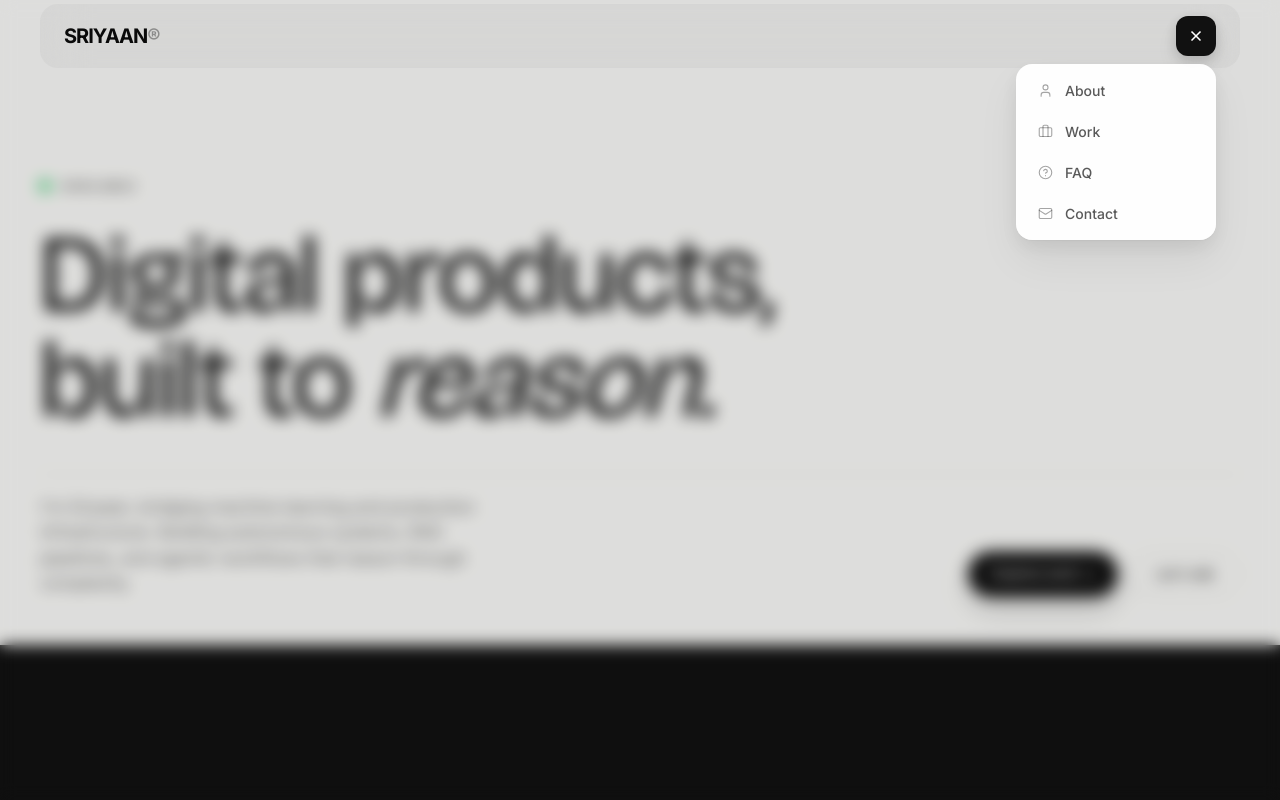
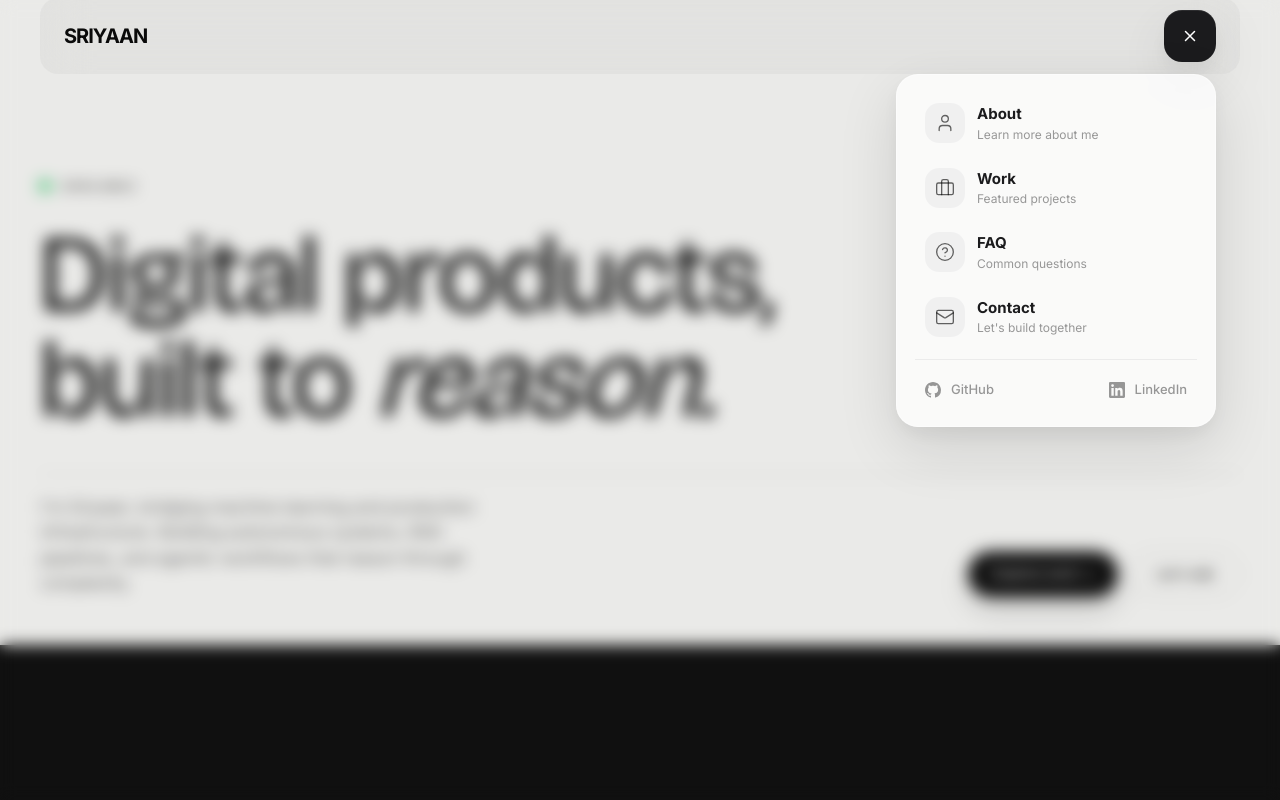
Before and after one commit to sheshanthShettyun/portfoliov2, a Next.js app: page / in a window 1280 px wide. Both pictures are taken after a click on the button 1196 px from the left and 36 px from the top of the page. Shown: the top 800 px of the page. Built offline with nearby package versions, Linux system fonts and the light colour scheme; no server answers.

Commit message:
feat: glassmorphism nav with floating dropdown and card-style items

```diff
--- a/src/components/Nav.tsx
+++ b/src/components/Nav.tsx
@@ -1,14 +1,16 @@
 "use client";
 import { AnimatePresence, motion } from "framer-motion";
-import { Briefcase, HelpCircle, Mail, Menu, User, X } from "lucide-react";
 import { useState, useEffect } from "react";
+import { User, Briefcase, HelpCircle, Mail, ChevronRight } from "lucide-react";
 
-const links = [
-  { label: "About", href: "#about", icon: User },
-  { label: "Work", href: "#projects", icon: Briefcase },
-  { label: "FAQ", href: "#faq", icon: HelpCircle },
-  { label: "Contact", href: "#contact", icon: Mail },
+const menuItems = [
+  { label: "About", subtitle: "Learn more about me", href: "#about", icon: User },
+  { label: "Work", subtitle: "Featured projects", href: "#projects", icon: Briefcase },
+  { label: "FAQ", subtitle: "Common questions", href: "#faq", icon: HelpCircle },
+  { label: "Contact", subtitle: "Let's build together", href: "#contact", icon: Mail },
 ];
+
+const ease = [0.22, 0.61, 0.36, 1] as const;
 
 export default function Nav() {
   const [menuOpen, setMenuOpen] = useState(false);
@@ -26,8 +28,8 @@ export default function Nav() {
             initial={{ opacity: 0 }}
             animate={{ opacity: 1 }}
             exit={{ opacity: 0 }}
-            transition={{ duration: 0.25 }}
-            className="fixed inset-0 z-40 bg-black/10 backdrop-blur-sm"
+            transition={{ duration: 0.2 }}
+            className="fixed inset-0 z-40 bg-black/5 backdrop-blur-sm"
             onClick={() => setMenuOpen(false)}
           />
         )}
@@ -42,62 +44,91 @@ export default function Nav() {
         <div className="mx-auto flex h-[72px] max-w-[1440px] items-center justify-between px-5 md:px-10">
           <div className="flex w-full items-center justify-between rounded-2xl bg-black/[0.03] backdrop-blur-xl px-6 py-3">
             <a href="#" className="text-lg font-semibold tracking-[-0.05em] md:text-xl">
-            SRIYAAN<span className="text-black/35">®</span>
+              SRIYAAN
             </a>
 
             <div className="relative">
-            <button
+              <motion.button
                 onClick={() => setMenuOpen(!menuOpen)}
-              className="flex h-10 w-10 items-center justify-center rounded-[12px] bg-[#111] text-white shadow-[0_4px_14px_rgba(0,0,0,0.15),0_12px_28px_rgba(0,0,0,0.08)] transition-all duration-200 hover:bg-[#1a1a1a] hover:shadow-[0_6px_20px_rgba(0,0,0,0.2),0_16px_36px_rgba(0,0,0,0.1)] hover:scale-105"
+                whileHover={{ scale: 1.05 }}
+                whileTap={{ scale: 0.97 }}
+                className="relative flex h-[52px] w-[52px] items-center justify-center rounded-2xl bg-[#1B1B1D] text-white shadow-[0_20px_60px_rgba(0,0,0,0.12),0_8px_20px_rgba(0,0,0,0.05),inset_0_1px_0_rgba(255,255,255,0.08)] transition-all duration-200 ease-[0.22,0.61,0.36,1] hover:bg-[#252528] hover:shadow-[0_24px_64px_rgba(0,0,0,0.16),0_10px_24px_rgba(0,0,0,0.08),inset_0_1px_0_rgba(255,255,255,0.12)]"
               >
-              <AnimatePresence mode="wait">
+                <motion.svg
+                  animate={{ rotate: menuOpen ? 180 : 0 }}
+                  transition={{ duration: 0.35, ease }}
+                  width="18" height="18" viewBox="0 0 24 24" fill="none" stroke="currentColor" strokeWidth="2" strokeLinecap="round"
+                >
                   {menuOpen ? (
-                  <motion.div
-                    key="close"
-                    initial={{ rotate: -90, opacity: 0 }}
-                    animate={{ rotate: 0, opacity: 1 }}
-                    exit={{ rotate: 90, opacity: 0 }}
-                    transition={{ duration: 0.2, ease: [0.32, 0.72, 0, 1] }}
-                  >
-                    <X size={16} strokeWidth={2.5} />
-                  </motion.div>
+                    <path d="M18 6L6 18M6 6l12 12" />
                   ) : (
-                  <motion.div
-                    key="menu"
-                    initial={{ rotate: 90, opacity: 0 }}
-                    animate={{ rotate: 0, opacity: 1 }}
-                    exit={{ rotate: -90, opacity: 0 }}
-                    transition={{ duration: 0.2, ease: [0.32, 0.72, 0, 1] }}
-                  >
-                    <Menu size={16} strokeWidth={2.5} />
-                  </motion.div>
+                    <>
+                      <line x1="4" y1="6" x2="20" y2="6" />
+                      <line x1="4" y1="12" x2="20" y2="12" />
+                      <line x1="4" y1="18" x2="20" y2="18" />
+                    </>
                   )}
-              </AnimatePresence>
-            </button>
+                </motion.svg>
+              </motion.button>
 
               <AnimatePresence>
                 {menuOpen && (
                   <motion.div
-                  initial={{ opacity: 0, y: -12, scale: 0.95 }}
+                    initial={{ opacity: 0, y: -8, scale: 0.96 }}
                     animate={{ opacity: 1, y: 0, scale: 1 }}
-                  exit={{ opacity: 0, y: -12, scale: 0.95 }}
-                  transition={{ duration: 0.35, ease: [0.32, 0.72, 0, 1] }}
-                  className="absolute right-0 top-[calc(100%+8px)] w-[200px] overflow-hidden rounded-[16px] bg-white/95 backdrop-blur-xl p-1.5 shadow-[0_1px_2px_rgba(0,0,0,0.04),0_8px_20px_rgba(0,0,0,0.08),0_20px_44px_rgba(0,0,0,0.06)]"
+                    exit={{ opacity: 0, y: -8, scale: 0.96 }}
+                    transition={{ duration: 0.25, ease }}
+                    className="absolute right-0 top-[calc(100%+12px)] w-[320px] overflow-hidden rounded-[22px] border border-white/35 bg-white/75 p-[18px] shadow-[0_20px_60px_rgba(0,0,0,0.12),0_8px_20px_rgba(0,0,0,0.05)]"
+                    style={{ backdropFilter: "blur(25px)", WebkitBackdropFilter: "blur(25px)" }}
                   >
-                  {links.map((link, i) => (
+                    <div className="space-y-1">
+                      {menuItems.map((item, i) => (
                         <motion.a
-                      key={link.href}
-                      href={link.href}
+                          key={item.href}
+                          href={item.href}
                           onClick={() => setMenuOpen(false)}
                           initial={{ opacity: 0, x: -12 }}
                           animate={{ opacity: 1, x: 0 }}
-                      transition={{ duration: 0.3, delay: 0.03 + i * 0.04, ease: [0.32, 0.72, 0, 1] }}
-                      className="flex items-center gap-3 rounded-[10px] px-4 py-2.5 text-[14px] font-medium text-black/65 transition-colors hover:bg-black/[0.04] hover:text-black"
+                          transition={{ duration: 0.25, delay: 0.03 + i * 0.04, ease }}
+                          className="group flex items-center gap-3 rounded-xl p-2.5 transition-all duration-200 ease-[0.22,0.61,0.36,1] hover:bg-[#F8F6FF] hover:translate-y-[-2px]"
                         >
-                      <link.icon size={15} strokeWidth={1.8} className="text-black/35" />
-                      {link.label}
+                          <div className="flex h-10 w-10 shrink-0 items-center justify-center rounded-xl bg-black/[0.04] transition-all duration-200 group-hover:shadow-[0_0_0_4px_rgba(0,0,0,0.06)]">
+                            <item.icon size={20} strokeWidth={1.6} className="text-black/60" />
+                          </div>
+                          <div className="min-w-0 flex-1">
+                            <div className="text-[15px] font-semibold text-[#1B1B1D] transition-transform duration-200 ease-[0.22,0.61,0.36,1] group-hover:translate-x-[2px]">
+                              {item.label}
+                            </div>
+                            <div className="text-[12px] text-black/40">{item.subtitle}</div>
+                          </div>
+                          <ChevronRight className="h-4 w-4 shrink-0 text-black/20 opacity-0 transition-all duration-200 ease-[0.22,0.61,0.36,1] group-hover:translate-x-1 group-hover:opacity-100" />
                         </motion.a>
                       ))}
+                    </div>
+                    <div className="mt-3 border-t border-black/[0.06] pt-3">
+                      <div className="flex items-center justify-between">
+                        <a
+                          href="https://github.com/sheshanthShettyun"
+                          target="_blank"
+                          rel="noopener noreferrer"
+                          onClick={() => setMenuOpen(false)}
+                          className="flex items-center gap-2.5 rounded-lg px-2.5 py-2 text-[13px] font-medium text-black/40 transition-all duration-200 hover:text-black/70 hover:bg-black/[0.03]"
+                        >
+                          <svg viewBox="0 0 24 24" className="h-4 w-4 fill-current"><path d="M12 0C5.37 0 0 5.37 0 12c0 5.31 3.435 9.795 8.205 11.385.6.105.825-.255.825-.57 0-.285-.015-1.23-.015-2.235-3.015.555-3.795-.735-4.035-1.41-.135-.345-.72-1.41-1.23-1.695-.42-.225-1.02-.78-.015-.795.945-.015 1.62.87 1.845 1.23 1.08 1.815 2.805 1.305 3.495.99.105-.78.42-1.305.765-1.605-2.67-.3-5.46-1.335-5.46-5.925 0-1.305.465-2.385 1.23-3.225-.12-.3-.54-1.53.12-3.18 0 0 1.005-.315 3.3 1.23.96-.27 1.98-.405 3-.405s2.04.135 3 .405c2.295-1.56 3.3-1.23 3.3-1.23.66 1.65.24 2.88.12 3.18.765.84 1.23 1.905 1.23 3.225 0 4.605-2.805 5.625-5.475 5.925.435.375.81 1.095.81 2.22 0 1.605-.015 2.895-.015 3.3 0 .315.225.69.825.57A12.02 12.02 0 0024 12c0-6.63-5.37-12-12-12z"/></svg>
+                          GitHub
+                        </a>
+                        <a
+                          href="https://www.linkedin.com/in/sheshanthshetty/"
+                          target="_blank"
+                          rel="noopener noreferrer"
+                          onClick={() => setMenuOpen(false)}
+                          className="flex items-center gap-2.5 rounded-lg px-2.5 py-2 text-[13px] font-medium text-black/40 transition-all duration-200 hover:text-black/70 hover:bg-black/[0.03]"
+                        >
+                          <svg viewBox="0 0 24 24" className="h-4 w-4 fill-current"><path d="M20.447 20.452h-3.554v-5.569c0-1.328-.027-3.037-1.852-3.037-1.853 0-2.136 1.445-2.136 2.939v5.667H9.351V9h3.414v1.561h.046c.477-.9 1.637-1.85 3.37-1.85 3.601 0 4.267 2.37 4.267 5.455v6.286zM5.337 7.433a2.062 2.062 0 01-2.063-2.065 2.064 2.064 0 112.063 2.065zm1.782 13.019H3.555V9h3.564v11.452zM22.225 0H1.771C.792 0 0 .774 0 1.729v20.542C0 23.227.792 24 1.771 24h20.451C23.2 24 24 23.227 24 22.271V1.729C24 .774 23.2 0 22.222 0h.003z"/></svg>
+                          LinkedIn
+                        </a>
+                      </div>
+                    </div>
                   </motion.div>
                 )}
               </AnimatePresence>
```
Lines whose indentation alone changed are shown as unchanged.
